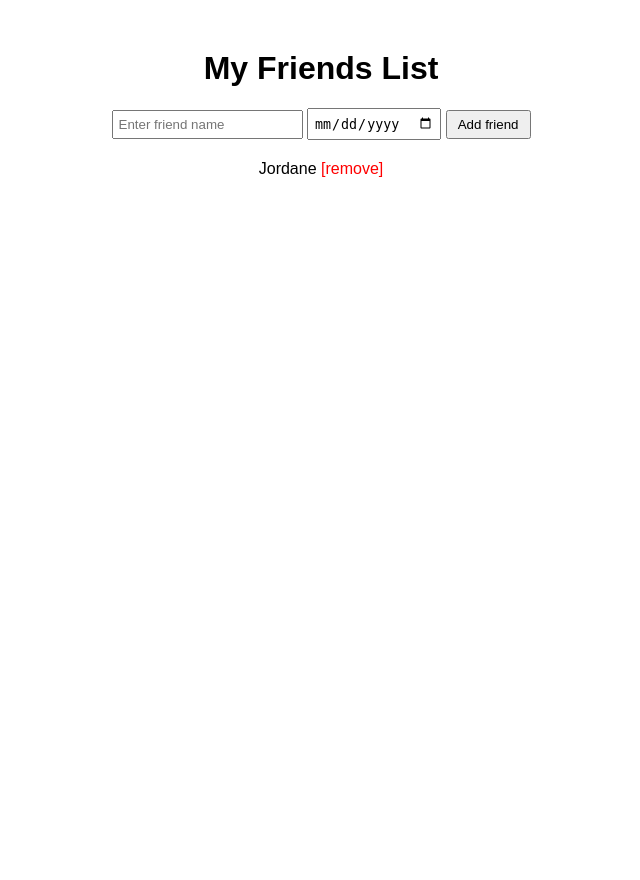
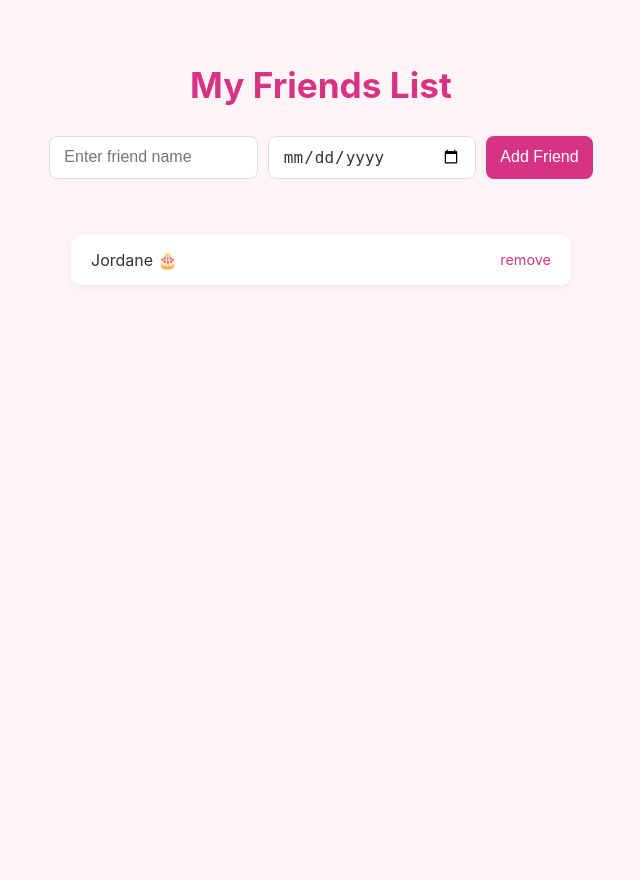
Before and after one commit to Jordane198/friends-list, a Flask app: page / in a window 1280 px wide. Shown: the whole page, without its empty margins (319-959 px from the left). Before the commit the page ends 177 px from the top, so only its background shows below. Run offline with Flask 3, Linux system fonts and the light colour scheme; data comes from the database, SQL or seed files in the repository; both versions use the stored data as it was after the commit.

Commit message:
Styled it

```diff
--- a/templates/index.html
+++ b/templates/index.html
@@ -5,39 +5,112 @@
   <meta name="viewport" content="width=device-width, initial-scale=1.0">
   <title>Friends List</title>
   <style>
-        body { font-family: Arial, sans-serif; text-align: center; margin-top: 50px;}
-        form {margin-bottom: 20px;}
-        input{ padding: 5px;}
-        button {padding: 5px 10px;}
-        ul {list-style: none; padding: 0;}
-        li { margin: 5px 0;}
-        a{ color: red; text-decoration: none;}
+    body {
+      font-family: "Inter", Arial, sans-serif;
+      margin: 0;
+      padding: 0;
+      background: #fff5f7;
+      color: #333;
+      display: flex;
+      flex-direction: column;
+      align-items: center;
+      min-height: 100vh;
+      padding: 40px 20px;
+    }
+
+    h1 {
+      font-size: 2.2rem;
+      margin-bottom: 30px;
+      color: #d63384; /* modern pink */
+    }
+
+    form {
+      display: flex;
+      gap: 10px;
+      margin-bottom: 30px;
+      flex-wrap: wrap;
+      justify-content: center;
+    }
+
+    input, button {
+      padding: 10px 14px;
+      border-radius: 8px;
+      border: 1px solid #ddd;
+      font-size: 1rem;
+    }
+
+    input[type="text"], input[type="date"] {
+      background: #fff;
+      color: #333;
+      flex: 1;
+      min-width: 150px;
+    }
+
+    button {
+      background: #d63384;
+      border: none;
+      color: white;
+      cursor: pointer;
+      transition: background 0.3s ease;
+    }
+
+    button:hover {
+      background: #b42c6e;
+    }
+
+    ul {
+      list-style: none;
+      padding: 0;
+      max-width: 500px;
+      width: 100%;
+    }
+
+    li {
+      background: #fff;
+      margin: 10px 0;
+      padding: 15px 20px;
+      border-radius: 10px;
+      box-shadow: 0 2px 6px rgba(0,0,0,0.05);
+      display: flex;
+      justify-content: space-between;
+      align-items: center;
+    }
+
+    a {
+      color: #d63384;
+      text-decoration: none;
+      font-size: 0.9rem;
+    }
+
+    a:hover {
+      text-decoration: underline;
+    }
+
+    li:empty {
+      text-align: center;
+      color: #888;
+      font-style: italic;
+    }
   </style>
-
 </head>
-
-
-
 <body>
   <h1>My Friends List</h1>
 
   <form action="/add" method="POST">
     <input type="text" name="name" placeholder="Enter friend name" required>
-    <input type="date" name="birthday" placeholder="enter birthday">
-    <button type="submit">Add friend</button>
+    <input type="date" name="birthday" placeholder="Enter birthday">
+    <button type="submit">Add Friend</button>
   </form>
 
   <ul>
     {% for friend in friends %}
       <li>
-            {{ friend[1] }}
-            {{ friend[2] }}
-            <a href="/remove/{{ friend[0] }}">[remove]</a>
+        <span>{{ friend[1] }} 🎂 {{ friend[2] }}</span>
+        <a href="/remove/{{ friend[0] }}">remove</a>
       </li>
     {% else %}
       <li>No friends added yet.</li>
     {% endfor %}
-
   </ul>
 </body>
 </html>
```
Also changed, not shown: friends.db. Lines whose indentation alone changed are shown as unchanged.
